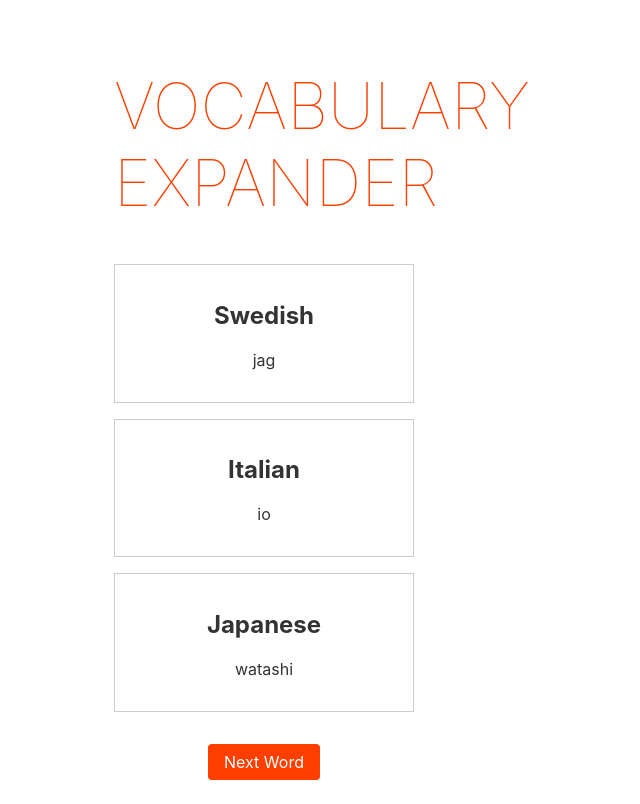
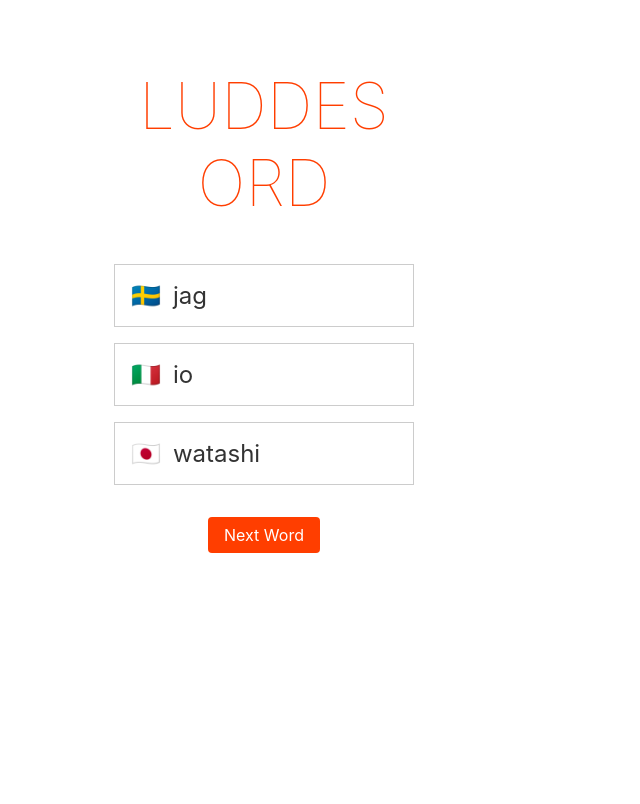
Before and after one commit to oldpa/luddesord, a Svelte app in the folder vocabulary-expander/: page / in a window 1280 px wide. Shown: the whole page, without its empty margins (376-1016 px from the left). Built offline with nearby package versions, Linux system fonts and the light colour scheme.

Commit message:
Fixed styling

```diff
--- a/vocabulary-expander/src/App.svelte
+++ b/vocabulary-expander/src/App.svelte
@@ -17,7 +17,7 @@
 </script>
 
 <main>
-  <h1>Vocabulary Expander</h1>
+  <h1>Luddes ord</h1>
   <WordDisplay language="Swedish" word={currentWords.swedish} />
   <WordDisplay language="Italian" word={currentWords.italian} />
   <WordDisplay language="Japanese" word={currentWords.japanese} />
--- a/vocabulary-expander/src/WordDisplay.svelte
+++ b/vocabulary-expander/src/WordDisplay.svelte
@@ -1,10 +1,16 @@
 <script>
   export let language;
   export let word;
+
+  const flagEmoji = {
+    Swedish: "🇸🇪",
+    Japanese: "🇯🇵",
+    Italian: "🇮🇹",
+  };
 </script>
 
 <div class="word-display">
-  <h2>{language}</h2>
+  <span class="flag">{flagEmoji[language] || language}</span>
   <p>{word}</p>
 </div>
 
@@ -13,5 +19,17 @@
     border: 1px solid #ccc;
     padding: 1em;
     margin: 1em 0;
+    display: flex;
+    align-items: center;
+  }
+
+  .flag {
+    font-size: 1.5em;
+    margin-right: 0.5em;
+  }
+
+  p {
+    font-size: 1.5em;
+    margin: 0;
   }
 </style>
```
Also changed, not shown: 1 other file (tests, documents, lock files or other folders).
